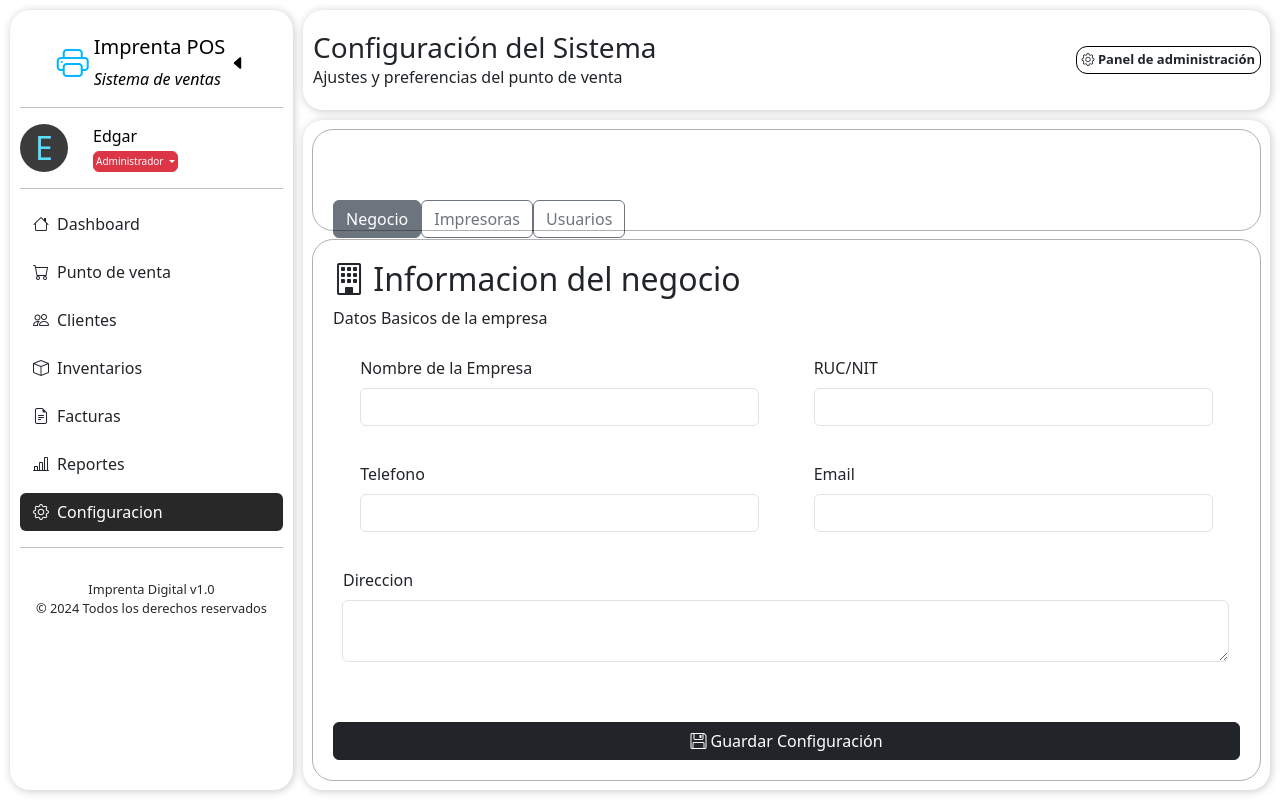
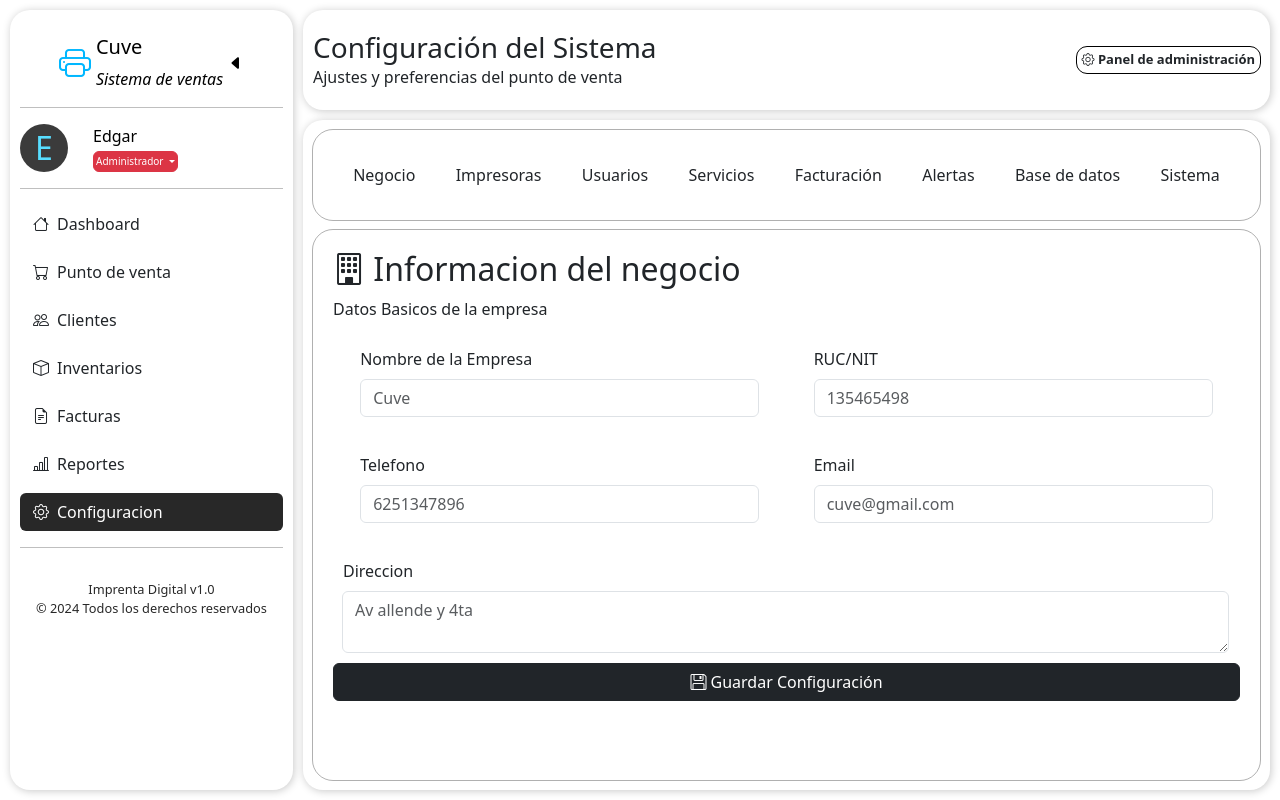
Before and after one commit to jesethflow99/Punto-de-venta-imprenta, a Flask app: page /dashboard/configuracion in a window 1280 px wide. Run offline with Flask 3, Linux system fonts and the light colour scheme.

Commit message:
updated add

```diff
--- a/app.py
+++ b/app.py
@@ -1,14 +1,41 @@
-from flask import Flask, redirect, url_for,render_template
+from flask import Flask, redirect, url_for,render_template,request
 from blueprints.auth import auth
 from blueprints.dashboard import dashboard
 from config import Config
 from models import db
+from load_info.config_info import get_dataConfig,set_dataConfig
+
 
 app = Flask(__name__)
 app.config.from_object(Config)
 db.init_app(app)
-app.register_blueprint(auth, url_prefix='/auth')  # Asegúrate del slash inicial
+app.register_blueprint(auth, url_prefix='/auth')
 app.register_blueprint(dashboard,url_prefix='/dashboard')
+
+@app.context_processor
+def inject_config():
+    config = get_dataConfig()
+    return dict(config_negocio=config)
+
+from flask import request, redirect, url_for
+
+@app.route("/saveConfig", methods=["POST"])
+def SaveConfig():
+    data = {
+        "name": request.form.get("name", "").strip(),
+        "RUC": request.form.get("RUC", "").strip(),
+        "phone": request.form.get("phone", "").strip(),
+        "email": request.form.get("email", "").strip(),
+        "address": request.form.get("address", "").strip()
+    }
+
+    set_dataConfig(data)
+
+    return redirect(url_for('dashboard.configuracion'))
+
+
+
+
 
 @app.route('/')
 def index():
--- /dev/null
+++ b/config_files/negocio.json
@@ -0,0 +1,7 @@
+{
+    "name": "Cuve",
+    "phone": "6251347896",
+    "email": "cuve@gmail.com",
+    "address": "Av allende y 4ta",
+    "RUC": "135465498"
+}
--- a/load_info/config_info.py
+++ b/load_info/config_info.py
@@ -0,0 +1,53 @@
+import os
+import json
+
+# Ruta del archivo de configuración
+CONFIG_PATH = os.path.join(os.path.dirname(__file__), "../config_files/negocio.json")
+
+# Configuración por defecto
+DEFAULT_CONFIG = {
+    "name": "Imprenta POS",
+    "phone": "No establecido",
+    "email": "No establecido",
+    "address": "No establecido",
+    "RUC": "No establecido"
+}
+
+def set_dataConfig(data):
+    # Carga la configuración actual o usa la configuración por defecto
+    if os.path.exists(CONFIG_PATH):
+        with open(CONFIG_PATH, "r", encoding="utf-8") as f:
+            current_config = json.load(f)
+    else:
+        current_config = DEFAULT_CONFIG.copy()
+
+    # Actualiza solo las claves presentes en data
+    for key, value in data.items():
+        if value:  # Ignora valores vacíos o None para no sobrescribir con basura
+            current_config[key] = value
+
+    os.makedirs(os.path.dirname(CONFIG_PATH), exist_ok=True)
+    with open(CONFIG_PATH, "w", encoding="utf-8") as f:
+        json.dump(current_config, f, indent=4, ensure_ascii=False)
+    print(f"✅ Configuración guardada en {CONFIG_PATH}")
+
+# Carga los datos desde el JSON
+def get_dataConfig():
+    if not os.path.exists(CONFIG_PATH):
+        print("⚠️ Configuración no encontrada, creando archivo por defecto.")
+        set_dataConfig(DEFAULT_CONFIG)
+        return DEFAULT_CONFIG
+
+    with open(CONFIG_PATH, "r", encoding="utf-8") as f:
+        data = json.load(f)
+        print("📦 Configuración actual:")
+        print(json.dumps(data, indent=4, ensure_ascii=False))
+        return data
+
+# Test rápido
+#if __name__ == "__main__":
+#   config = get_dataConfig()
+
+    # Puedes editarlo aquí si quieres hacer pruebas
+    # config["name"] = "Nuevo nombre"
+    # set_dataConfig(config)
--- a/static/styles/design/dashboard_config.css
+++ b/static/styles/design/dashboard_config.css
@@ -11,6 +11,8 @@
     }
     .nav{
         height: 100px;
+        display: flex;
+        justify-content: space-around;
 
     }
     .body{
@@ -26,9 +28,11 @@
         height: 100%;
 
     }
-    .btn{
-            margin-top: 50px;
-        }
+    .nav>.btn:active{
+        background-color: var(--bg-dark);
+        color: var(--color-dark);
+    }
+
     .sect1{
         display: flex;
         width: 100%;
--- a/templates/dashboard/configuracion.html
+++ b/templates/dashboard/configuracion.html
@@ -22,7 +22,7 @@
   <div class="nav">
     <button
       type="button"
-      class="active btn btn-outline-secondary"
+      class="btn"
       data-bs-target="#carouselExampleIndicators"
       data-bs-slide-to="0"
 
@@ -33,7 +33,7 @@
     </button>
     <button
       type="button"
-      class="btn btn-outline-secondary"
+      class="btn"
       data-bs-target="#carouselExampleIndicators"
       data-bs-slide-to="1"
       aria-label="Slide 2"
@@ -42,12 +42,66 @@
     </button>
     <button
       type="button"
-      class="btn btn-outline-secondary"
+      class="btn"
       data-bs-target="#carouselExampleIndicators"
       data-bs-slide-to="2"
       aria-label="Slide 3"
     >
       Usuarios
+    </button>
+    <button
+      type="button"
+      class="btn"
+      data-bs-target="#carouselExampleIndicators"
+      data-bs-slide-to="3"
+
+      aria-current="true"
+      aria-label="Slide 4"
+    >
+      Servicios
+    </button>
+    <button
+      type="button"
+      class="btn"
+      data-bs-target="#carouselExampleIndicators"
+      data-bs-slide-to="4"
+
+      aria-current="true"
+      aria-label="Slide 5"
+    >
+      Facturación
+    </button>
+    <button
+      type="button"
+      class="btn"
+      data-bs-target="#carouselExampleIndicators"
+      data-bs-slide-to="5"
+      aria-current="true"
+      aria-label="Slide 6"
+    >
+      Alertas
+    </button>
+    <button
+      type="button"
+      class="btn"
+      data-bs-target="#carouselExampleIndicators"
+      data-bs-slide-to="6"
+
+      aria-current="true"
+      aria-label="Slide 7"
+    >
+      Base de datos
+    </button>
+    <button
+      type="button"
+      class="btn"
+      data-bs-target="#carouselExampleIndicators"
+      data-bs-slide-to="7"
+
+      aria-current="true"
+      aria-label="Slide 8"
+    >
+      Sistema
     </button>
   </div>
   <div class="body">
@@ -55,41 +109,41 @@
       <div class="carousel-inner">
         <div class="carousel-item active">
             <div class="negocio">
-                <form action="">
+                <form action="/saveConfig" method="post">
                     <h2><i class="bi bi-building"></i> Informacion del negocio</h2>
                     <p>Datos Basicos de la empresa</p>
                     <div class="sect1">
                         <div class="mb-3">
                     <label for="basic-url" class="form-label">Nombre de la Empresa</label>
                     <div class="input-group">
-                        <input type="text" class="form-control" id="basic-url" aria-describedby="basic-addon3 basic-addon4">
+                        <input type="text" class="form-control" id="basic-url" aria-describedby="basic-addon3 basic-addon4" placeholder="{{config_negocio.name}}" name="name">
                     </div>
                     </div>
 
                     <div class="mb-3">
                     <label for="basic-url" class="form-label">RUC/NIT</label>
                     <div class="input-group">
-                        <input type="text" class="form-control" id="basic-url" aria-describedby="basic-addon3 basic-addon4">
+                        <input type="text" class="form-control" id="basic-url" aria-describedby="basic-addon3 basic-addon4" placeholder="{{config_negocio.RUC}}" name="RUC">
                     </div>
                     </div>
 
                     <div class="mb-3">
                     <label for="basic-url" class="form-label">Telefono</label>
                     <div class="input-group">
-                        <input type="text" class="form-control" id="basic-url" aria-describedby="basic-addon3 basic-addon4">
+                        <input type="text" class="form-control" id="basic-url" aria-describedby="basic-addon3 basic-addon4" placeholder="{{config_negocio.phone}}" name="phone">
                     </div>
                     </div>
 
                     <div class="mb-3">
                     <label for="basic-url" class="form-label">Email</label>
                     <div class="input-group">
-                        <input type="text" class="form-control" id="basic-url" aria-describedby="basic-addon3 basic-addon4">
+                        <input type="text" class="form-control" id="basic-url" aria-describedby="basic-addon3 basic-addon4" placeholder="{{config_negocio.email}}" name="email">
                     </div>
                     </div>
                     <div class="input-group">
                     <label for="basic-url" class="form-label">Direccion</label>
                     <div class="input-group">
-                    <textarea class="form-control" aria-label="With textarea"></textarea>
+                    <textarea class="form-control" aria-label="With textarea" placeholder="{{config_negocio.address}}" name="address"></textarea>
                     </div>
                     </div>
                     </div>
@@ -98,7 +152,48 @@
             </div>
         </div>
         <div class="carousel-item">configuracion de impresoras</div>
-        <div class="carousel-item">gestion de usuarios</div>
+        <div class="carousel-item usuarios">
+          <div class="head">
+            <h2><i class="bi bi-people"></i> Gestion de Usuarios</h2>
+            <p>Administrar Empleados y Servicios</p>
+            <button class=" btn btn-dark"><i class="bi bi-plus"></i> Nuevo Usuario</button>
+          </div>
+          <table class="table">
+            <thead>
+              <tr>
+                <th scope="col">#</th>
+                <th scope="col">First</th>
+                <th scope="col">Last</th>
+                <th scope="col">Handle</th>
+              </tr>
+            </thead>
+            <tbody>
+              <tr>
+                <th scope="row">1</th>
+                <td>Mark</td>
+                <td>Otto</td>
+                <td>@mdo</td>
+              </tr>
+              <tr>
+                <th scope="row">2</th>
+                <td>Jacob</td>
+                <td>Thornton</td>
+                <td>@fat</td>
+              </tr>
+              <tr>
+                <th scope="row">3</th>
+                <td>John</td>
+                <td>Doe</td>
+                <td>@social</td>
+              </tr>
+            </tbody>
+          </table>
+        </div>
+        <div class="carousel-item">gestion de Servicios</div>
+        <div class="carousel-item">gestion de Facturacion</div>
+        <div class="carousel-item">gestion de Alertas</div>
+        <div class="carousel-item">gestion de Bases de datos</div>
+        <div class="carousel-item">gestion de Sistema</div>
       </div>
     </div>
   </div>
--- a/templates/layouts/aside.html
+++ b/templates/layouts/aside.html
@@ -7,7 +7,7 @@
   <div class="header">
     <i class="bi bi-printer"></i>
     <div class="title">
-      <h5>Imprenta POS</h5>
+      <h5>{{config_negocio.name}}</h5>
       <i>Sistema de ventas</i>
     </div>
     <i class="bi bi-caret-left-fill"></i>
```
Also changed, not shown: models.py (+0 -8 lines), __init__.py (added), instance/data.db, load_info/__init__.py (added).
